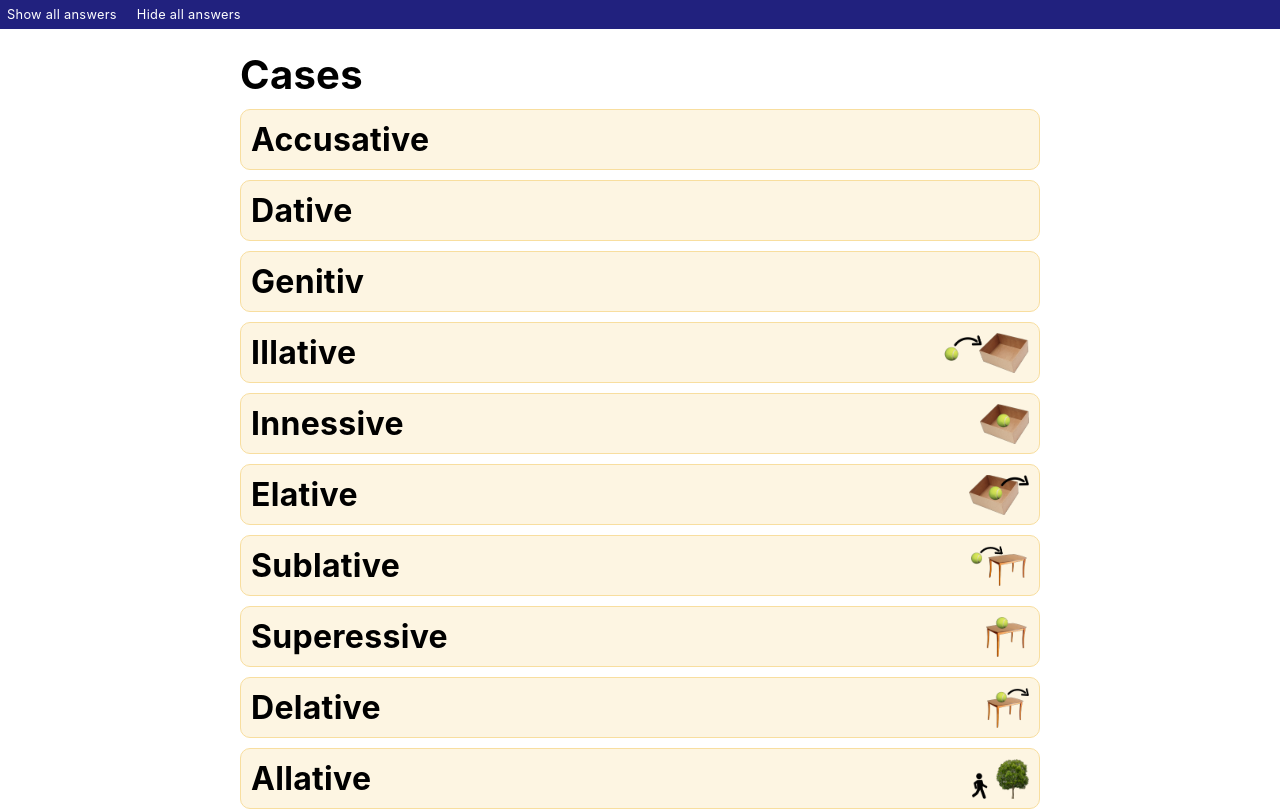
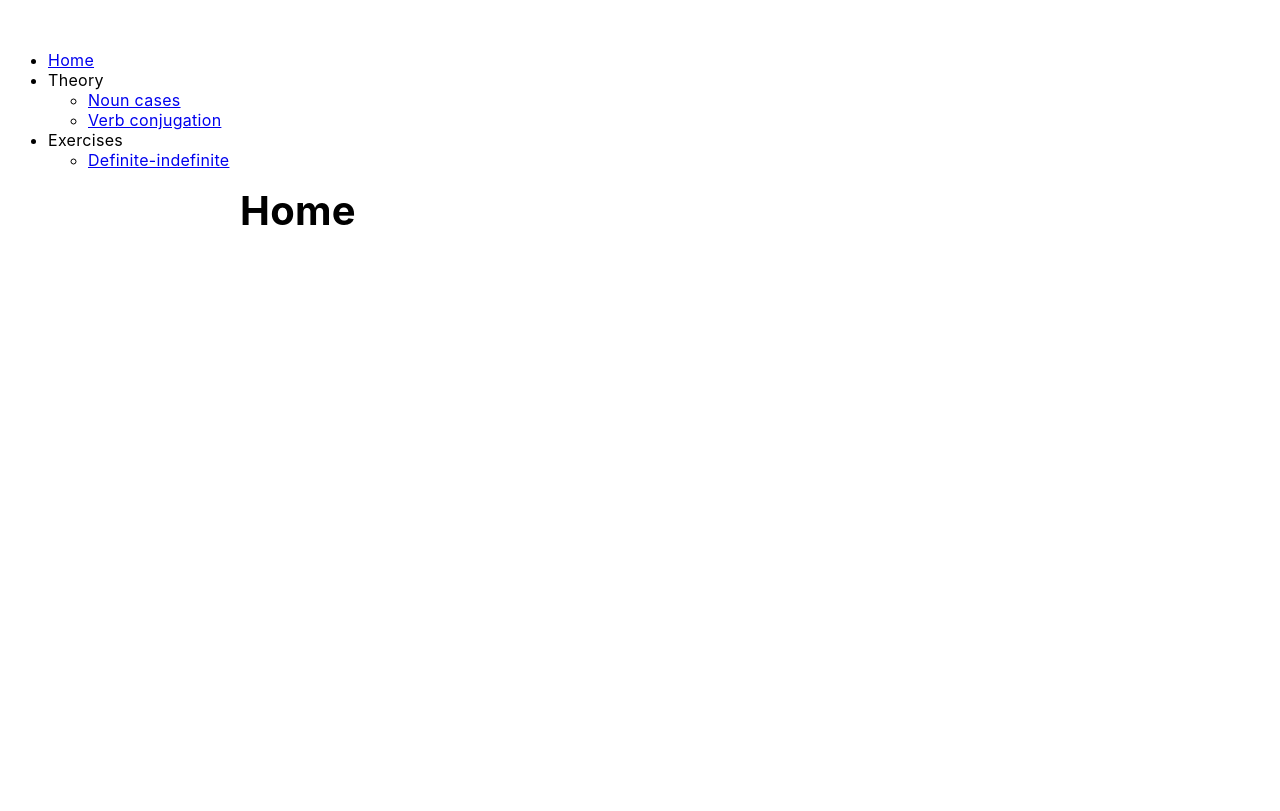
Before and after one commit to gzsofii/learn_hungarian, a React (Create React App) app: page / in a window 1280 px wide. Shown: the top 811 px of the page. Built offline with nearby package versions, Linux system fonts and the light colour scheme.

Commit message:
add routing and basic exercise structure

```diff
--- a/src/App.js
+++ b/src/App.js
@@ -1,11 +1,54 @@
+import React from 'react'
 import './App.scss';
 import Cases from './components/Cases'
+import Exercises from './components/Exercises'
+import {
+  BrowserRouter as Router,
+  Switch,
+  Route,
+  Link
+} from "react-router-dom";
 
 function App() {
   return (
-    <div className="App">
-      <Cases/>
-    </div>
+    <Router>
+      <header>
+        <nav>
+
+          <ul>
+            <li>
+              <Link to="/">Home</Link>
+            </li>
+            <li>Theory
+              <ul>
+                <li>
+                  <Link to="/cases">Noun cases</Link>
+                </li>
+                <li>
+                  <Link to="/verb_conjugation">Verb conjugation</Link>
+                </li>
+               </ul>
+            </li>
+            <li>Exercises
+              <ul>
+                <li>
+                  <Link to="/definit_indefinite">Definite-indefinite</Link>
+                </li>
+               </ul>
+            </li>
+          </ul>
+        </nav>
+
+        <Switch>
+          <Route path="/cases"><Cases/></Route>
+          <Route path="/verb_conjugation"><h1>Verb conjugation</h1></Route>
+          <Route path="/definite_indefinite"><h1>Definite-indefinite verb conjugation</h1></Route>
+          <Route path="/"><h1>Home</h1></Route>
+        </Switch>
+      </header>
+    </Router>
+
+
   );
 }
 
--- /dev/null
+++ b/src/components/Exercise.js
@@ -0,0 +1,8 @@
+import React from "react"
+
+export default function Exercise() {
+    return (
+        <>
+        </>
+    )
+}
--- /dev/null
+++ b/src/components/Exercises.js
@@ -0,0 +1,20 @@
+import React from "react"
+//import Exercise from "./Exercise.js"
+import exercises from "../data/exercises/definite-indefinite"
+
+export default function Exercises() {
+    return (
+        <>
+            <h1>Exercises</h1>
+            <h2>Definite-Indefinite conjugation</h2>
+            <ol>
+            {exercises.map( item => {
+                let arr = item.sentence.split("_")
+                return <li>{arr[0]}<input type="text"/>{`${arr[1]} (${item.words})` } </li>
+                })
+            }
+            </ol>
+        </>
+
+    )
+}
--- /dev/null
+++ b/src/data/exercises/definite-indefinite.js
@@ -0,0 +1,44 @@
+/*[Eszem] az almát. (én, enni)
+Almát [eszek] (én, enni).
+[Látsz] rendőrt? (te, látni)
+[Látod] a rendőrt? (te, látni)
+Pofont [kap]. (ő, kapni)
+Ő [kapja] a pofont. (ő, kapni)
+Mária spagettit [eszik]. (enni)
+Mennyi fát [láttok] (ti, látni)?
+[Látod] a sárga házat? (te, látni)*/
+
+const exercises = [
+    {
+        sentence: "_ az almát.",
+        words: "én, enni",
+        solution: "eszem",
+        meaning: "I am eating the apple"
+    },
+    {
+        sentence: "Almát _.",
+        words: "én, enni",
+        solution: "eszek",
+        meaning: "I am eating apple"
+    },
+    {
+        sentence: "_ rendőrt?",
+        words: "te, látni",
+        solution: "látsz",
+        meaning: "Do you see any policemen?"
+    },
+    {
+        sentence: "_ a rendőrt?",
+        words: "te, látni",
+        solution: "látod",
+        meaning: "Do you see the policemen?"
+    },
+    {
+        sentence: "Mennyi fát _?",
+        words: "ti, látni",
+        solution: "láttok"
+    },
+
+]
+
+export default exercises
```
